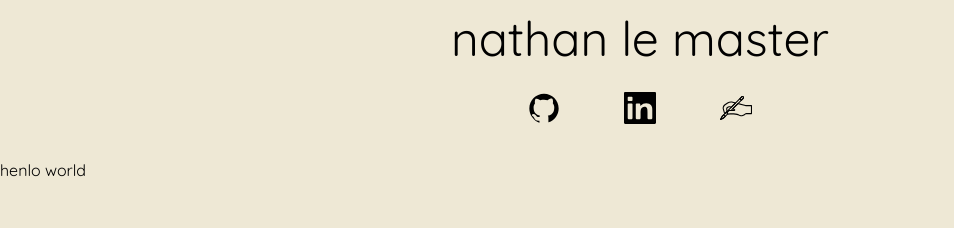
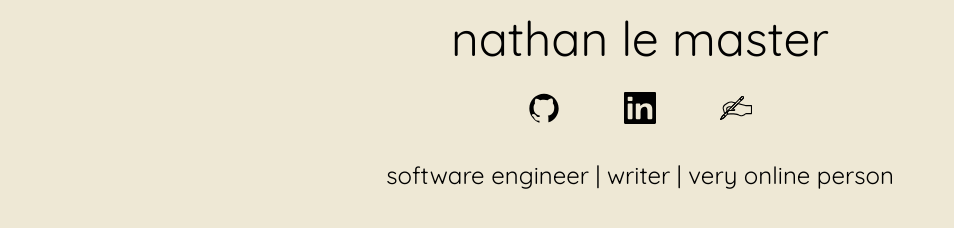
Before and after one commit to nevvada/nlemast, a Gatsby site: page / in a window 1280 px wide. Shown: the whole page, without its empty margins (0-954 px from the left). Built offline with nearby package versions, Linux system fonts and the light colour scheme; Gatsby itself is replaced by a stand-in of ours.

Commit message:
Import Home component into App

```diff
--- a/src/pages/index.tsx
+++ b/src/pages/index.tsx
@@ -1,11 +1,12 @@
 import React from 'react';
 
+import Home from '../components/Home/Home';
 import Layout from '../components/Layout/Layout';
 
 const App = () => {
 	return (
 		<Layout>
-			henlo world
+			<Home />
 		</Layout>
 	)
 };
```
